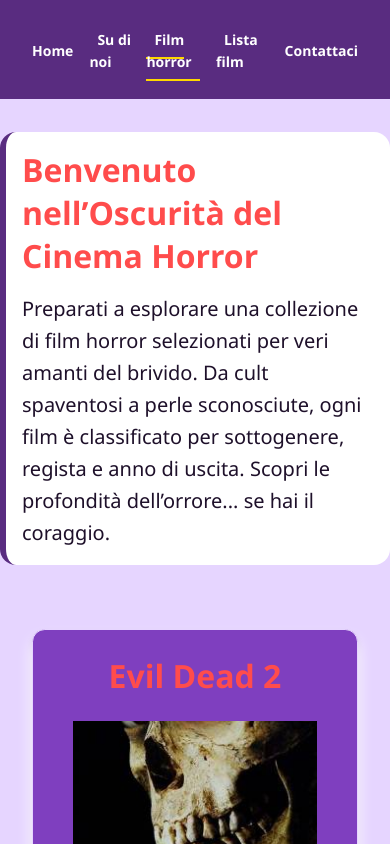
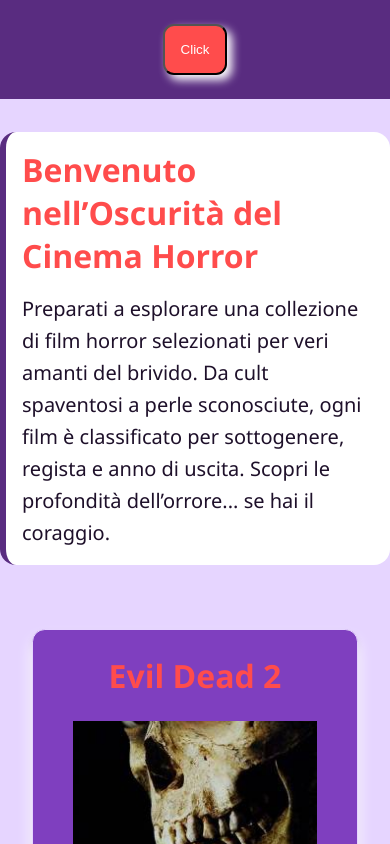
Before and after one commit to EliaGiolli/HorrorVault-Vue, a Vue app: page /horror in a window 390 px wide. Shown: the top 844 px of the page. Built offline with nearby package versions, Linux system fonts and the light colour scheme.

Commit message:
fixed responsive navbar

```diff
--- a/src/components/Navbar.vue
+++ b/src/components/Navbar.vue
@@ -1,17 +1,35 @@
 <template>
      <nav class="nav-layout">
-        <ul>
-            <li><RouterLink to="/">Home</RouterLink></li>
-            <li><RouterLink to="/about">Su di noi</RouterLink></li>
-            <li><RouterLink to="/horror">Film horror</RouterLink></li>
-            <li><RouterLink to="/films">Lista film</RouterLink></li>
-            <li><RouterLink to="/contacts">Contattaci</RouterLink></li>
+        <ul class="nav-list">
+            <li class="nav-item"><RouterLink to="/">Home</RouterLink></li>
+            <li class="nav-item"><RouterLink to="/about">Su di noi</RouterLink></li>
+            <li class="nav-item"><RouterLink to="/horror">Film horror</RouterLink></li>
+            <li class="nav-item"><RouterLink to="/films">Lista film</RouterLink></li>
+            <li class="nav-item"><RouterLink to="/contacts">Contattaci</RouterLink></li>
+        </ul>
+        <!-- Toggle button -->
+        <Button @click="toggleNav" class="button-toggle">Click</Button>
+        <!-- Responsive Navbar  -->
+        <ul class="nav-list-responsive" v-if="isNavOpen">
+          <li class="nav-item"><RouterLink to="/">Home</RouterLink></li>
+          <li class="nav-item"><RouterLink to="/about">Su di noi</RouterLink></li>
+          <li class="nav-item"><RouterLink to="/horror">Film horror</RouterLink></li>
+          <li class="nav-item"><RouterLink to="/films">Lista film</RouterLink></li>
+          <li class="nav-item"><RouterLink to="/contacts">Contattaci</RouterLink></li>
         </ul>
     </nav>
 </template>
 
 <script setup>
+import { ref } from 'vue';
 import { RouterLink } from 'vue-router';
+import Button from './Button.vue';
+
+const isNavOpen = ref(false);
+
+const toggleNav = () =>{
+  isNavOpen.value = !isNavOpen.value;
+}
 </script>
 
 <style scoped>
@@ -23,37 +41,85 @@ import { RouterLink } from 'vue-router';
   align-items: center;
   padding: 1.5rem;
   border-bottom: 1px solid var(--color-light);
+  position: sticky;
+  top: 0;
+  right: 0;
 
-  ul {
+}
+
+.nav-list {
   width: 100%;
-    display: flex;
-    justify-content: space-around;
-    align-items: center;
+  display: none;
   list-style: none;
   padding: 0;
   margin: 0;
+}
 
-    li {
-      a {
+.nav-list-responsive {
+  background-color: var(--color-primary);
+  display: flex;
+  flex-direction: column;
+  align-items: center;
+  text-align: right;
+  position: absolute;
+  top: 100px;
+  right: 0;
+  list-style: none;
+  padding: 1rem;
+  border-left: 5px solid var(--color-secondary);
+  width: 50%;
+  min-height: 100vh;
+  border-radius: 5px;
+  z-index: 100;
+}
+
+.nav-item a {
   color: var(--color-text-primary);
   text-decoration: none;
-        font-size: var(--font-sm);
+  font-size: var(--font-md);
   font-weight: bold;
   transition: color 0.3s ease;
   padding: 0.5rem;
+}
 
-        &:is(:hover, :focus) {
+.nav-item a:hover,
+.nav-item a:focus {
   color: var(--color-accent);
 }
-      }
-    }
-  }
 
-  /* router-link-active è gestita da Vue Router */
+/* router-link-active is managed by Vue Router */
 :global(.router-link-active) {
   color: var(--color-text-active);
   border-bottom: 2px solid var(--color-text-active);
 }
+
+.buttton-toggle{
+  background-color: var(--color-accent);
+  padding: 1rem;
+  color: var(--color-text-primary);
+  box-shadow: none;
+}
+.button-toggle:hover{
+  background-color: var(--color-text-accent-dark);
+  color: var(--color-text-primary);
 }
 
+@media (min-width: 760px) {
+  .nav-list-responsive {
+    display: none;
+  }
+  .nav-list {
+    display: flex;
+    justify-content: space-around;
+    align-items: center;
+  }
+
+  .nav-item a{
+    font-size: var(--font-lg);
+  }
+  /* Hide the toggle button on large screens */
+  .button-toggle {
+    display: none;
+  }
+}
 </style>
```
Lines whose indentation alone changed are shown as unchanged.
